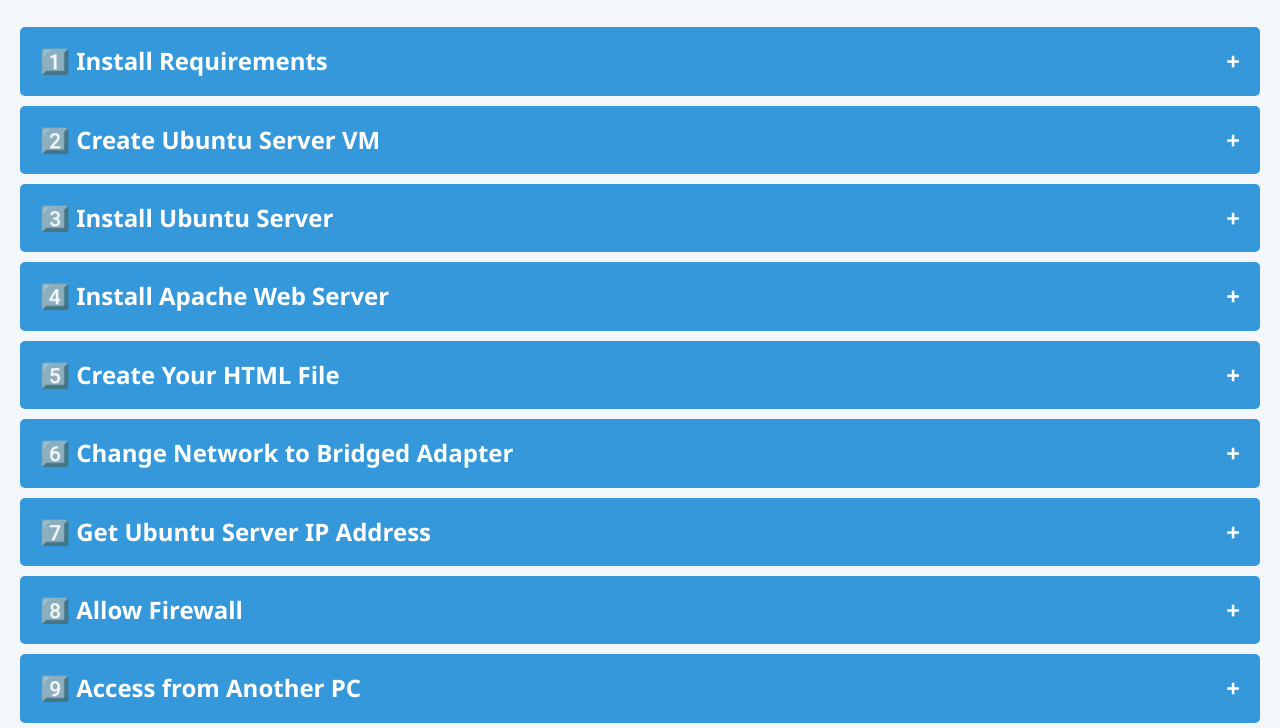
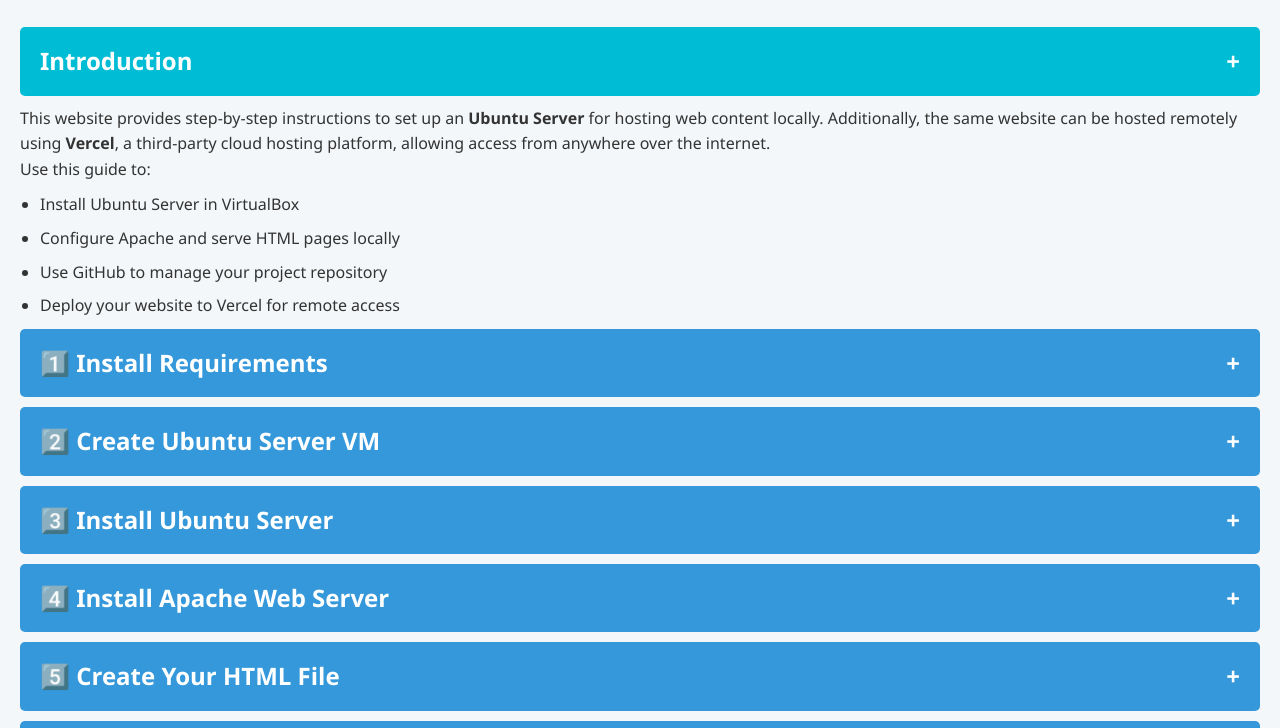
Before and after one commit to benedict003/my-website, a plain HTML site: page index.html in a window 1280 px wide. Shown: the part 74-802 px from the top of the page. Drawn offline with Linux system fonts and the light colour scheme.

Commit message:
Add introduction and hosting instructions for Ubuntu Server
Added an introduction section with hosting instructions for Ubuntu Server and Vercel.

```diff
--- a/index.html
+++ b/index.html
@@ -53,6 +53,15 @@
 <body>
 
 <h1>Ubuntu Server Web Hosting Instructions</h1>
+<h2 style="cursor: default; background:#00bcd4; color:white;">Introduction</h2>
+<p>This website provides step-by-step instructions to set up an <strong>Ubuntu Server</strong> for hosting web content locally. Additionally, the same website can be hosted remotely using <strong>Vercel</strong>, a third-party cloud hosting platform, allowing access from anywhere over the internet.</p>
+<p>Use this guide to:</p>
+<ul>
+<li>Install Ubuntu Server in VirtualBox</li>
+<li>Configure Apache and serve HTML pages locally</li>
+<li>Use GitHub to manage your project repository</li>
+<li>Deploy your website to Vercel for remote access</li>
+</ul>
 
 <!-- Ubuntu Server Steps -->
 <h2>1️⃣ Install Requirements</h2>
```
